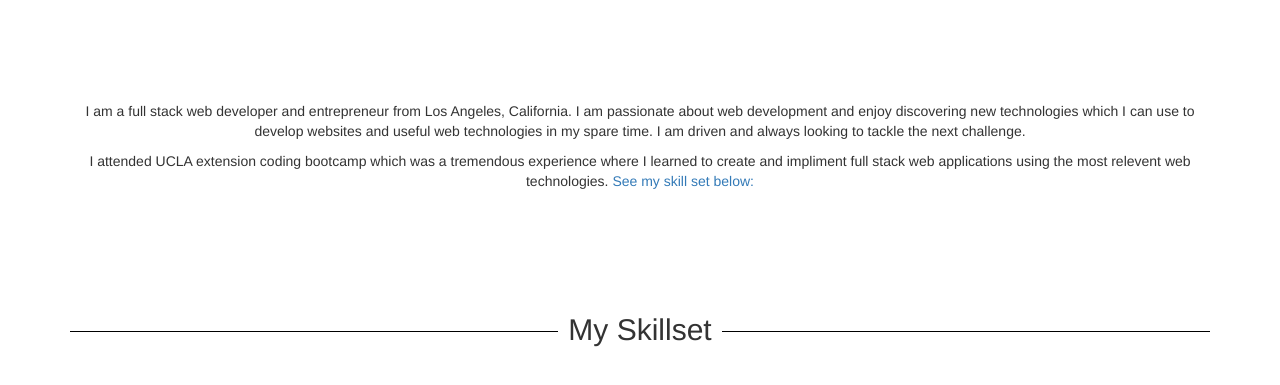
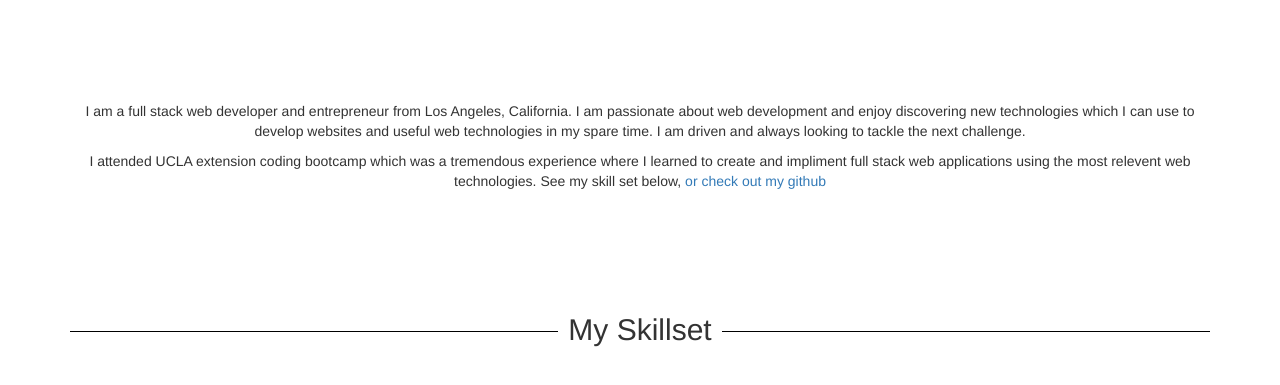
Before and after one commit to CoolCodeGuy351/Portfolio, a plain HTML site: page index.html in a window 1280 px wide. Shown: the part 715-1100 px from the top of the page. Drawn offline with nearby package versions, Linux system fonts and the light colour scheme.

```diff
--- a/index.html
+++ b/index.html
@@ -75,9 +75,9 @@
                         <h2><span>About Me</span></h2>
 
                         <div class="about-me-container">
-                        <p>I am a full stack web developer and entrepreneur from Los Angeles, California. I am passionate about web development and enjoy discovering new technologies which I can use to develop websites and useful web technologies in my spare time. I am driven and always looking to tackle the next challenge.</p>
+                            <p>I am a full stack web developer and entrepreneur from Los Angeles, California. I am passionate about web development and enjoy discovering new technologies which I can use to develop websites and useful web technologies in my spare time. I am driven and always looking to tackle the next challenge.</p>
 
-                        <p>I attended UCLA extension coding bootcamp which was a tremendous experience where I learned to create and impliment full stack web applications using the most relevent web technologies. <a href="#">See my skill set below:</a></p>
+                            <p>I attended UCLA extension coding bootcamp which was a tremendous experience where I learned to create and impliment full stack web applications using the most relevent web technologies. See my skill set below,<a href="#"> or check out my github</a></p>
                         </div>
 
                         <h2><span>My Skillset</span></h2>
```
